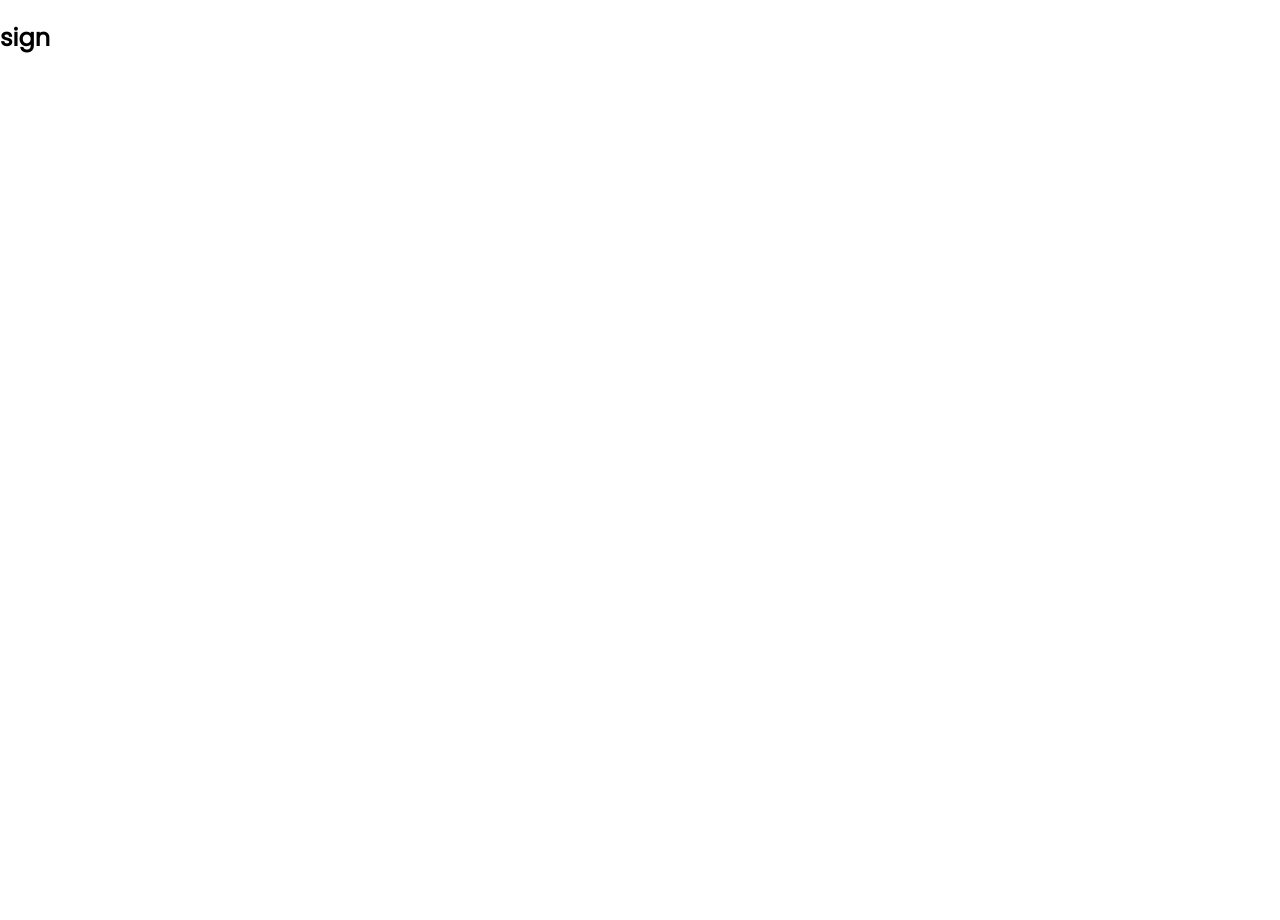
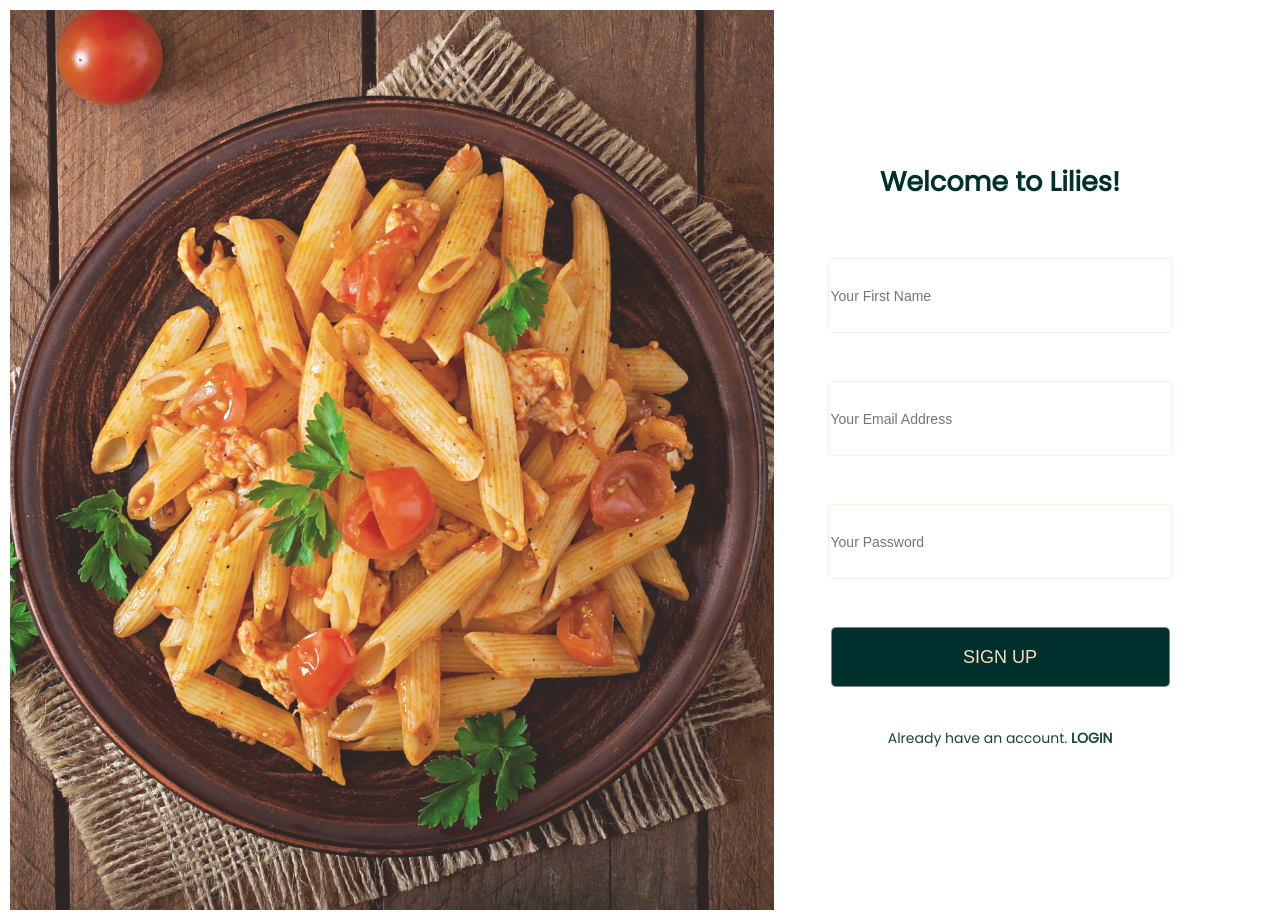
Before and after one commit to MubarakMKay/Food-App, a React (Create React App) app: page /signup in a window 1280 px wide. Before the commit the page ends 800 px from the top, so only its background shows below. Built offline with nearby package versions, Linux system fonts and the light colour scheme.

Commit message:
new file:   src/Assets/Login.png 	new file:   src/Assets/Signup.png 	new file:   src/Components/Login/LoginMain.js 	new file:   src/Components/Signup/SignupMain.js 	modified:   src/Pages/Login.js 	modified:   src/Pages/Signup.js 	modified:   src/Styles/Login.css 	modified:   src/Styles/Signup.css

```diff
--- /dev/null
+++ b/src/Components/Login/LoginMain.js
@@ -0,0 +1,27 @@
+import Login from '../../Assets/Login.png'
+import '../../Styles/Login.css'
+import { Link } from "react-router-dom";
+
+const LoginMain = () => {
+    return (
+        <div className="loginMain">
+            <img src={Login} alt="Login" />
+            <div className="loginDetails">
+                <h1>Welcome Back!</h1>
+                <div>
+                    <form>
+                        <input type="email" name="Email" id="" placeholder='Your Email Address' required/>
+                        <input type="password" name="Password" id="" placeholder='Your Password' required/>
+                        <input type="submit" value="LOGIN" />
+                    </form>
+                    <div className="loginDetailsOthers">
+                        <span><Link to="/signup" className='loginLink'>Create an account</Link></span>
+                        <span>Forgot Password</span>
+                    </div>
+                </div>
+            </div>
+        </div>
+     );
+}
+
+export default LoginMain;
--- /dev/null
+++ b/src/Components/Signup/SignupMain.js
@@ -0,0 +1,27 @@
+import Signup from '../../Assets/Signup.png'
+import '../../Styles/Signup.css'
+import { Link } from "react-router-dom";
+
+const SignupMain = () => {
+    return (
+        <div className="signupMain">
+            <img src={Signup} alt="Signup" />
+            <div className="signupDetails">
+                <h1>Welcome to Lilies!</h1>
+                <div>
+                    <form>
+                        <input type="text" name="FirstName" id="" placeholder='Your First Name' required/>
+                        <input type="email" name="Email" id="" placeholder='Your Email Address' required/>
+                        <input type="password" name="Password" id="" placeholder='Your Password' required/>
+                        <input type="submit" value="SIGN UP" />
+                    </form>
+                    <div className="signupDetailsOthers">
+                        <span>Already have an account. <strong><Link to="/login" className='loginLink'>LOGIN</Link></strong></span>
+                    </div>
+                </div>
+            </div>
+        </div>
+     );
+}
+
+export default SignupMain;
--- a/src/Pages/Login.js
+++ b/src/Pages/Login.js
@@ -1,6 +1,10 @@
+import LoginMain from "../Components/Login/LoginMain";
+
 const Login = () => {
     return (
-        <h2 className="yeah">Login</h2>
+        <div className="login">
+            <LoginMain />
+        </div>
      );
 }
 
--- a/src/Pages/Signup.js
+++ b/src/Pages/Signup.js
@@ -1,6 +1,10 @@
+import SignupMain from "../Components/Signup/SignupMain";
+
 const Signup = () => {
     return (
-        <h2 className="sign">sign</h2>
+        <div className="signup">
+            <SignupMain />
+        </div>
      );
 }
 
--- a/src/Styles/Login.css
+++ b/src/Styles/Login.css
@@ -0,0 +1,86 @@
+.login {
+    width: 95%;
+    max-width: 1440px;
+    height: 900px;
+    margin: 10px;
+    background-color: #fff;
+}
+.loginMain {
+    display: flex;
+    flex-direction: row;
+    justify-content: space-between;
+    align-items: center;
+}
+.loginMain img {
+    width: 764px;
+}
+.loginDetails {
+    width: 75%;
+    margin: auto;
+    display: flex;
+    flex-direction: column;
+    row-gap: 60px;
+    align-items: center;
+}
+.loginDetails h1 {
+    margin: 0;
+    font-weight: 600;
+    font-size: 27px;
+    line-height: 33px;
+    color: #00302E;
+}
+.loginDetails > div {
+    width: 75%;
+    display: flex;
+    flex-direction: column;
+    row-gap: 35px;
+    align-items: center;
+}
+.loginDetails form {
+    width: 100%;
+    display: flex;
+    flex-direction: column;
+    row-gap: 48px;
+    align-items: center;
+}
+.loginDetails input {
+    width: 100%;
+    height: 71px;
+    background-color: rgba(255, 255, 255, 0.83);
+    border: 1px solid rgba(251, 221, 187, 0.51);
+    border-radius: 5px;
+    font-weight: 400;
+    font-size: 14px;
+    line-height: 33px;
+    text-align: left;
+    color: rgba(0, 48, 46, 0.53);
+}
+.loginDetails input:nth-of-type(3) {
+    width: 100%;
+    height: 60px;
+    background: #00302E;
+    border-radius: 5px;
+    font-weight: 500;
+    font-size: 18px;
+    line-height: 21px;
+    text-align: center;
+    color: #FBDDBB;
+}
+.loginDetailsOthers {
+    width: 100%;
+    display: flex;
+    flex-direction: row;
+    justify-content: space-between;
+    align-items: center;
+}
+.loginDetailsOthers span {
+    font-weight: 400;
+    font-size: 14px;
+    line-height: 33px;
+    text-align: center;
+    color: rgba(0, 48, 46, 0.91);
+}
+.loginLink {
+    color: rgba(0, 48, 46, 0.91);
+    text-decoration: none;
+}
--- a/src/Styles/Signup.css
+++ b/src/Styles/Signup.css
@@ -0,0 +1,86 @@
+.signup {
+    width: 95%;
+    max-width: 1440px;
+    height: 900px;
+    margin: 10px;
+    background-color: #fff;
+}
+.signupMain {
+    display: flex;
+    flex-direction: row;
+    justify-content: space-between;
+    align-items: center;
+}
+.signupMain img {
+    width: 764px;
+}
+.signupDetails {
+    width: 75%;
+    margin: auto;
+    display: flex;
+    flex-direction: column;
+    row-gap: 60px;
+    align-items: center;
+}
+.signupDetails h1 {
+    margin: 0;
+    font-weight: 600;
+    font-size: 27px;
+    line-height: 33px;
+    color: #00302E;
+}
+.signupDetails > div {
+    width: 75%;
+    display: flex;
+    flex-direction: column;
+    row-gap: 35px;
+    align-items: center;
+}
+.signupDetails form {
+    width: 100%;
+    display: flex;
+    flex-direction: column;
+    row-gap: 48px;
+    align-items: center;
+}
+.signupDetails input {
+    width: 100%;
+    height: 71px;
+    background-color: rgba(255, 255, 255, 0.83);
+    border: 1px solid rgba(251, 221, 187, 0.51);
+    border-radius: 5px;
+    font-weight: 400;
+    font-size: 14px;
+    line-height: 33px;
+    text-align: left;
+    color: rgba(0, 48, 46, 0.53);
+}
+.signupDetails input:nth-of-type(4) {
+    width: 100%;
+    height: 60px;
+    background: #00302E;
+    border-radius: 5px;
+    font-weight: 500;
+    font-size: 18px;
+    line-height: 21px;
+    text-align: center;
+    color: #FBDDBB;
+}
+.signupDetailsOthers {
+    width: 100%;
+    display: flex;
+    flex-direction: row;
+    justify-content: center;
+    align-items: center;
+}
+.signupDetailsOthers span {
+    font-weight: 400;
+    font-size: 14px;
+    line-height: 33px;
+    text-align: center;
+    color: rgba(0, 48, 46, 0.91);
+}
+.signupLink {
+    color: rgba(0, 48, 46, 0.91);
+    text-decoration: none;
+}
```
Also changed, not shown: src/Assets/Login.png (added), src/Assets/Signup.png (added).
